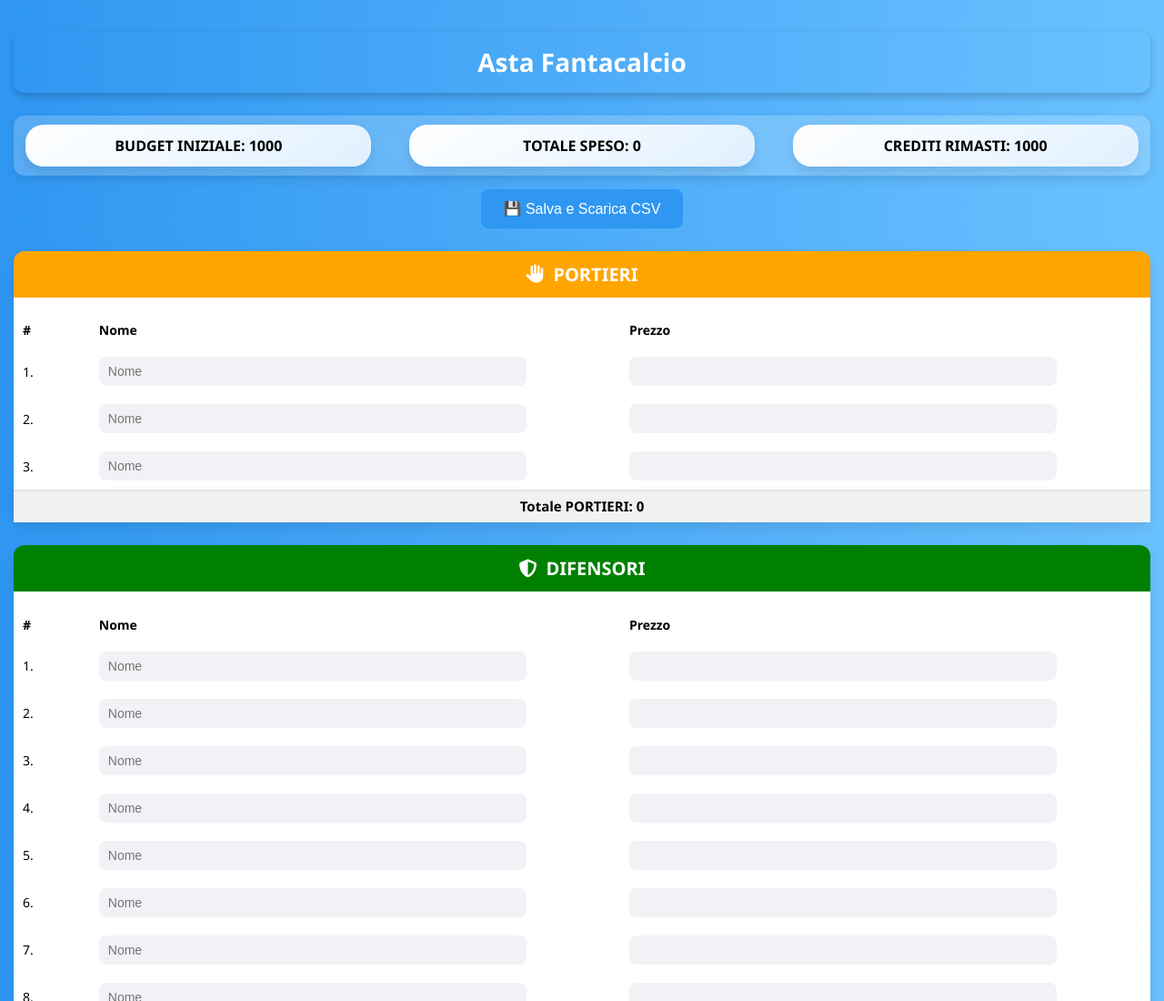
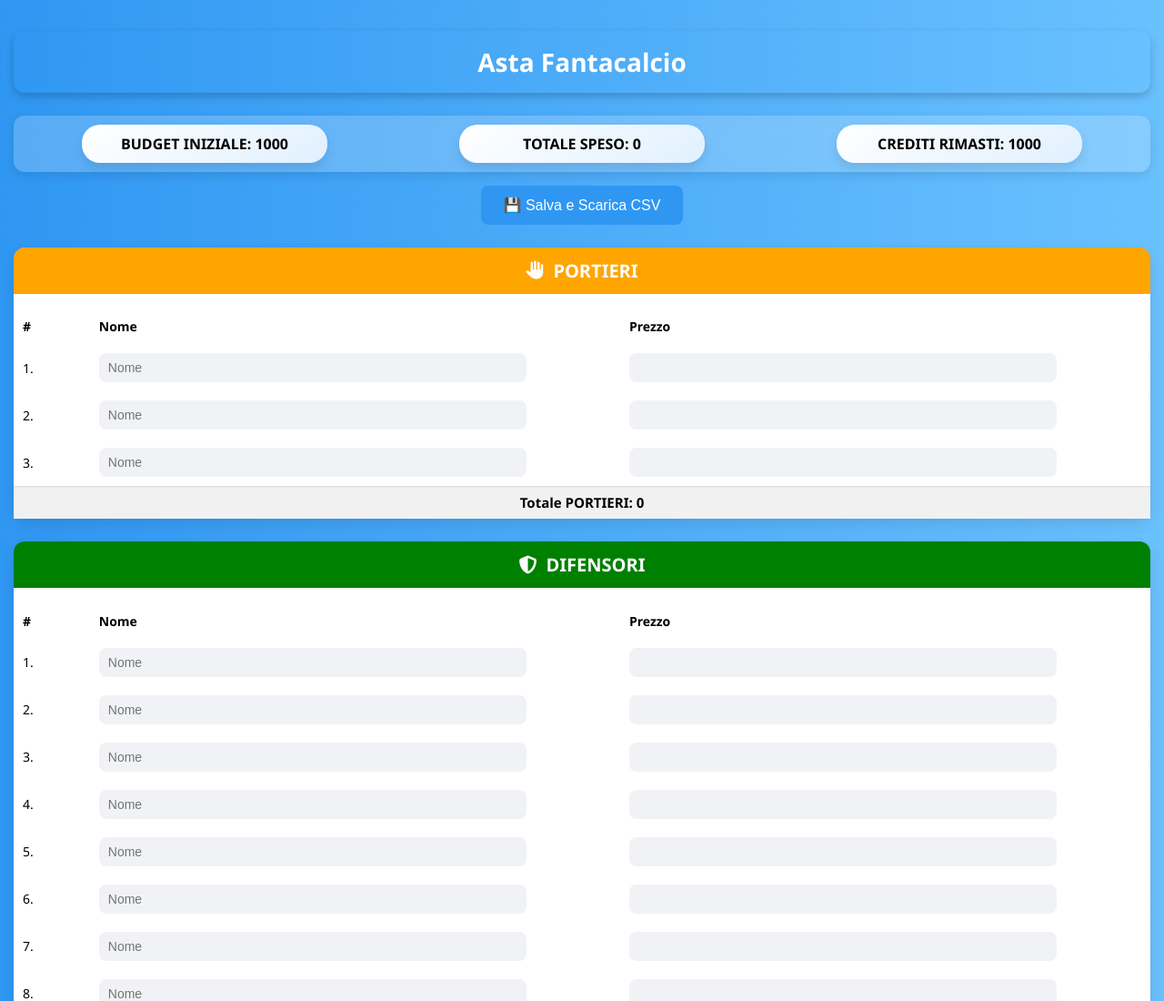
Before and after one commit to LuigiFed/asta-fanta, a plain HTML site: page index.html in a window 1280 px wide. Shown: the top 1100 px of the page at 91% size. Drawn offline with Linux system fonts and the light colour scheme.

Commit message:
new commit

```diff
--- a/index.html
+++ b/index.html
@@ -33,7 +33,7 @@ h1 {
   margin-bottom: 15px;
   text-align: center;
   gap: 15px;
-  padding: 10px 0;
+  padding: 10px;
   background: rgba(255, 255, 255, 0.2);
   border-radius: 12px;
   backdrop-filter: blur(10px);
@@ -43,9 +43,9 @@ h1 {
 
 .header div {
   font-size: 16px;
-  width: 350px;
+  width: 250px;
   background: linear-gradient(145deg, #ffffff, #e0f0ff);
-  padding: 12px 15px;
+  padding: 10px;
   border-radius: 20px;
   box-shadow: 0 6px 12px rgba(0,0,0,0.1);
   font-weight: bold;
```
